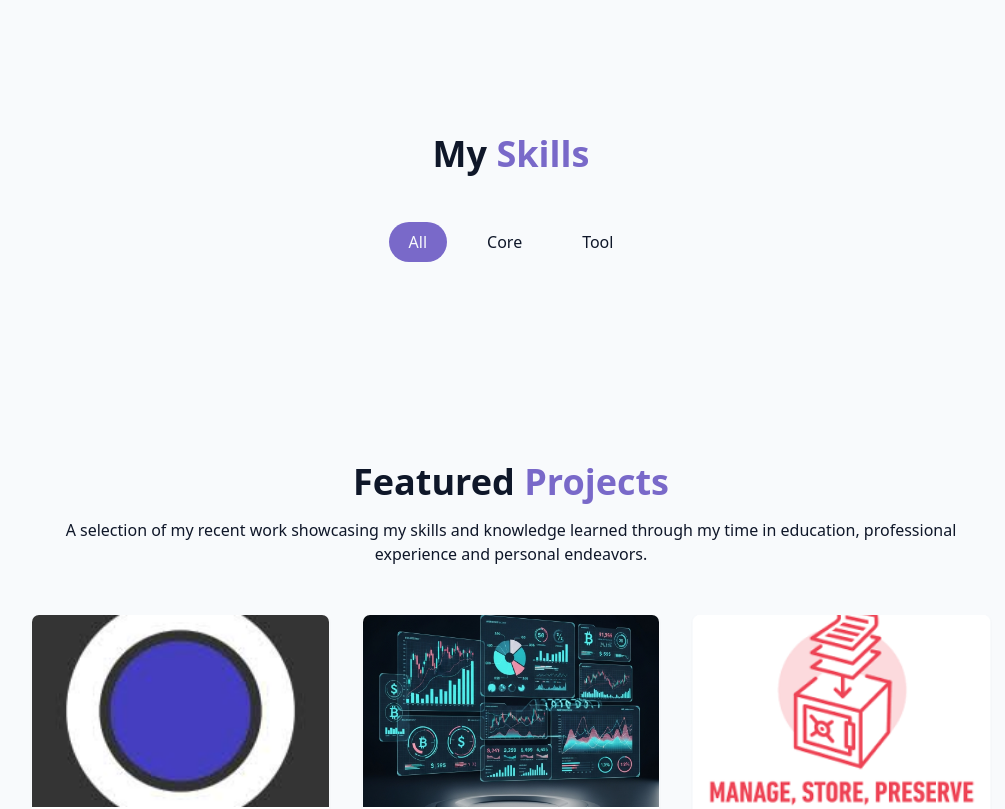
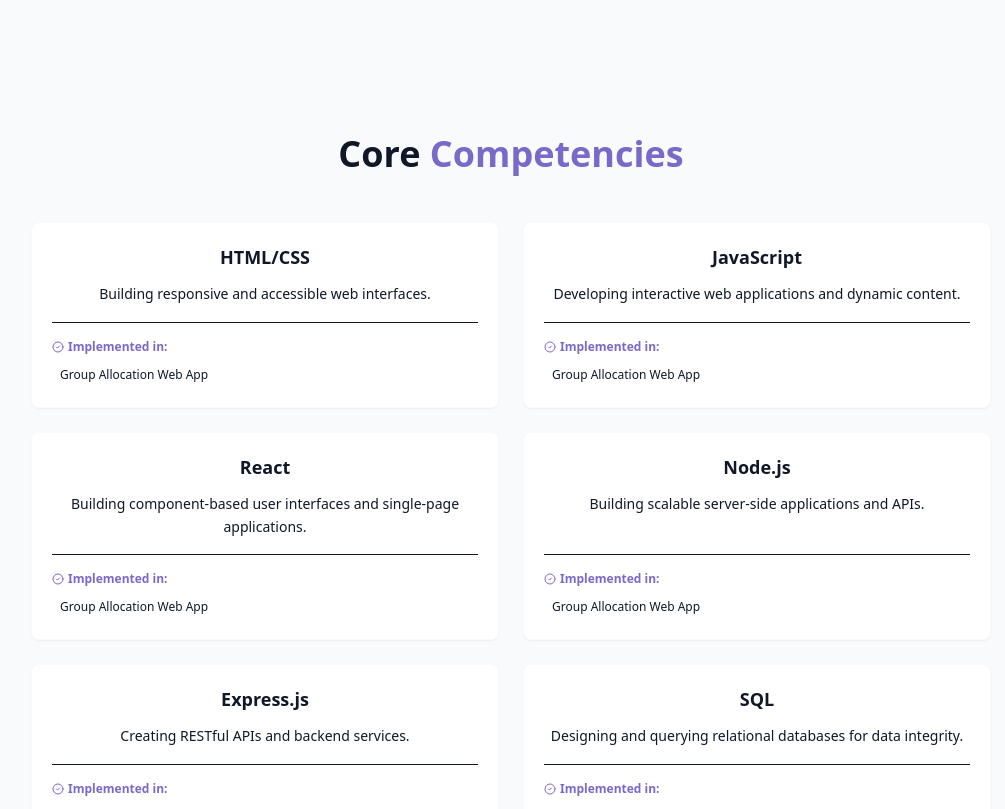
Before and after one commit to T-revin/Portfolio-Website, a React (Vite) app: page / in a window 1280 px wide. Shown: the part 1660-2469 px from the top of the page, without its empty margins (129-1134 px from the left). Built offline with nearby package versions, Linux system fonts and the light colour scheme.

Commit message:
Separated Skills Section to display "Core Competencies" and "Technologies & tools" separately. Additionally, the "Core Competencies" now also display the project the skill was implemented in.

```diff
--- a/src/components/SkillCard.jsx
+++ b/src/components/SkillCard.jsx
@@ -24,14 +24,14 @@ export const SkillCard = ({ skill, allProjects }) => {
       {relatedProjects.length > 0 && (
         <div className="mt-4 pt-4 border-t border-border/50">
           <p className="text-xs font-semibold text-primary mb-2 flex items-center gap-1">
-            <CheckCircle2 size={12} /> Verified in:
+            <CheckCircle2 size={12} /> Implemented in:
           </p>
           <div className="flex flex-wrap gap-2">
             {relatedProjects.map((project) => (
               <span
                 key={project.id}
                 className="inline-flex items-center text-xs px-2 py-1 rounded bg-secondary/50 text-secondary-foreground hover:bg-primary/20 hover:text-primary transition-colors cursor-default"
-                title={`Used in ${project.title}`}
+                title={`Implemented in ${project.title}`}
               >
                 {project.title}
               </span>
--- a/src/components/SkillsSection.jsx
+++ b/src/components/SkillsSection.jsx
@@ -1,44 +1,37 @@
-import {useState} from 'react';
-import {cn} from '@/lib/utils';
 import { skills, projects } from '../data/portfolio';
 import { SkillCard } from './SkillCard';
 
-
-
-const categories = ['all', 'core', 'tool'];
-
 export const SkillsSection = () => {
-  const [activeCategory, setActiveCategory] = useState('all');
-
-  const filteredSkills = skills.filter(
-    (skill) => activeCategory === 'all' || skill.category === activeCategory
-  );
+  const coreSkills = skills.filter((skill) => skill.category === 'core');
+  const toolSkills = skills.filter((skill) => skill.category === 'tool');
 
   return (
     <section id="skills" className="py-24 px-4 relative">
       <div className="container mx-auto max-w-5xl">
         <h2 className="text-3xl md:text-4xl font-bold mb-12 text-center">
-          My <span className="text-primary"> Skills</span>
+          Core <span className="text-primary">Competencies</span>
         </h2>
 
-        <div className="flex flex-wrap justify-center gap-5 mb-12">
-          {categories.map((category, key) => (
-            <button
-              key={key}
-              onClick={() => setActiveCategory(category)}
-              className={cn(
-                'px-5 py-2 rounded-full transition-colors durantion-300 capitalize',
-                activeCategory === category
-                  ? 'bg-primary text-primary-foreground'
-                  : 'bg-secondary/70 text-foreground hover:bg-primary'
-              )}
-            >
-              {category}
-            </button>
+        <div className="grid grid-cols-1 md:grid-cols-2 gap-6 mb-16">
+          {coreSkills.map((skill) => (
+            <SkillCard key={skill.id} skill={skill} allProjects={projects} />
           ))}
         </div>
 
+        <h3 className="text-2xl md:text-3xl font-bold mb-8 text-center">
+          Technologies & <span className="text-primary">Tools</span>
+        </h3>
 
+        <div className="flex flex-wrap justify-center gap-4">
+          {toolSkills.map((skill) => (
+            <div
+              key={skill.id}
+              className="px-4 py-2 rounded-full border border-border bg-card/50 hover:border-primary/50 transition-colors"
+            >
+              <span className="font-medium">{skill.name}</span>
+            </div>
+          ))}
+        </div>
       </div>
     </section>
   );
```
